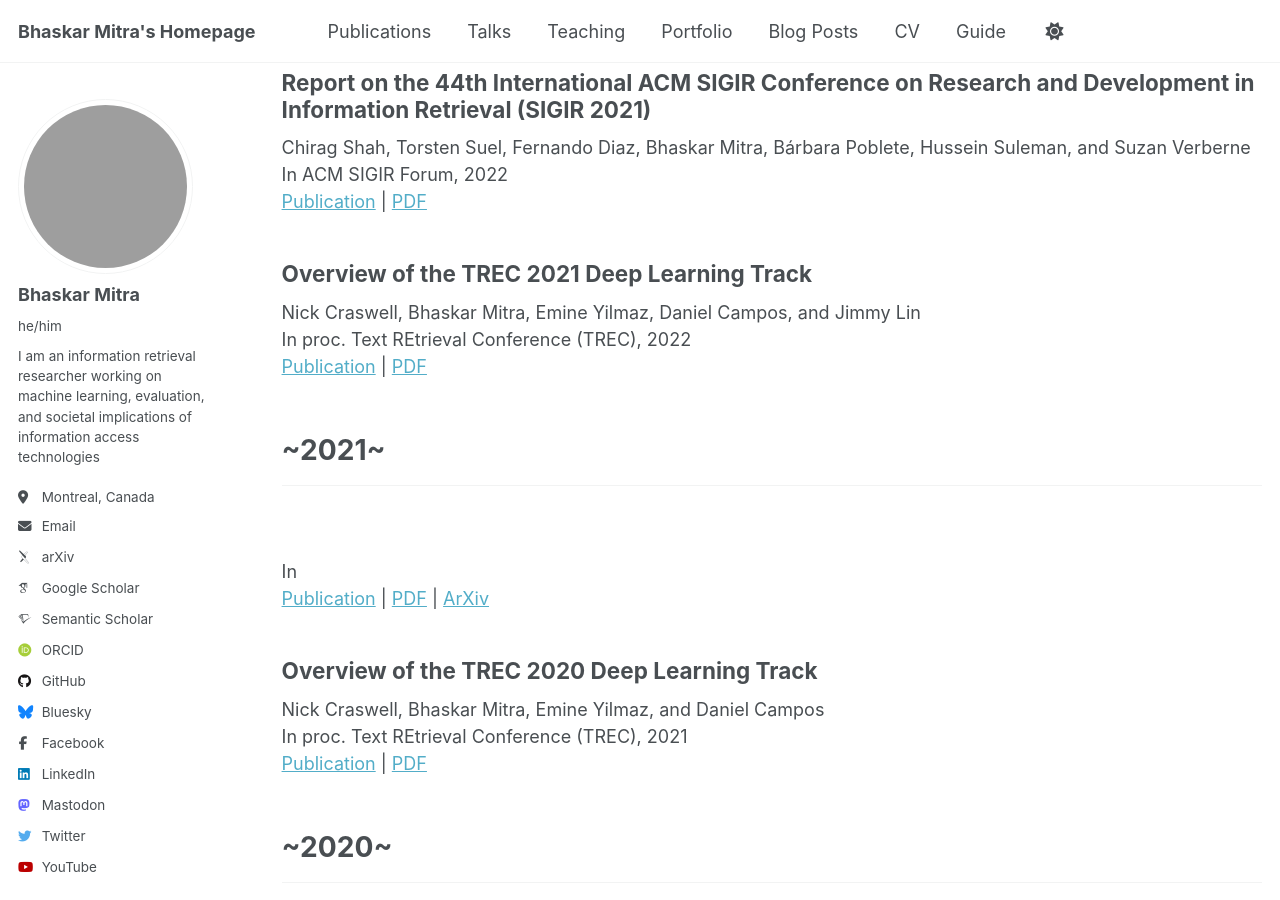
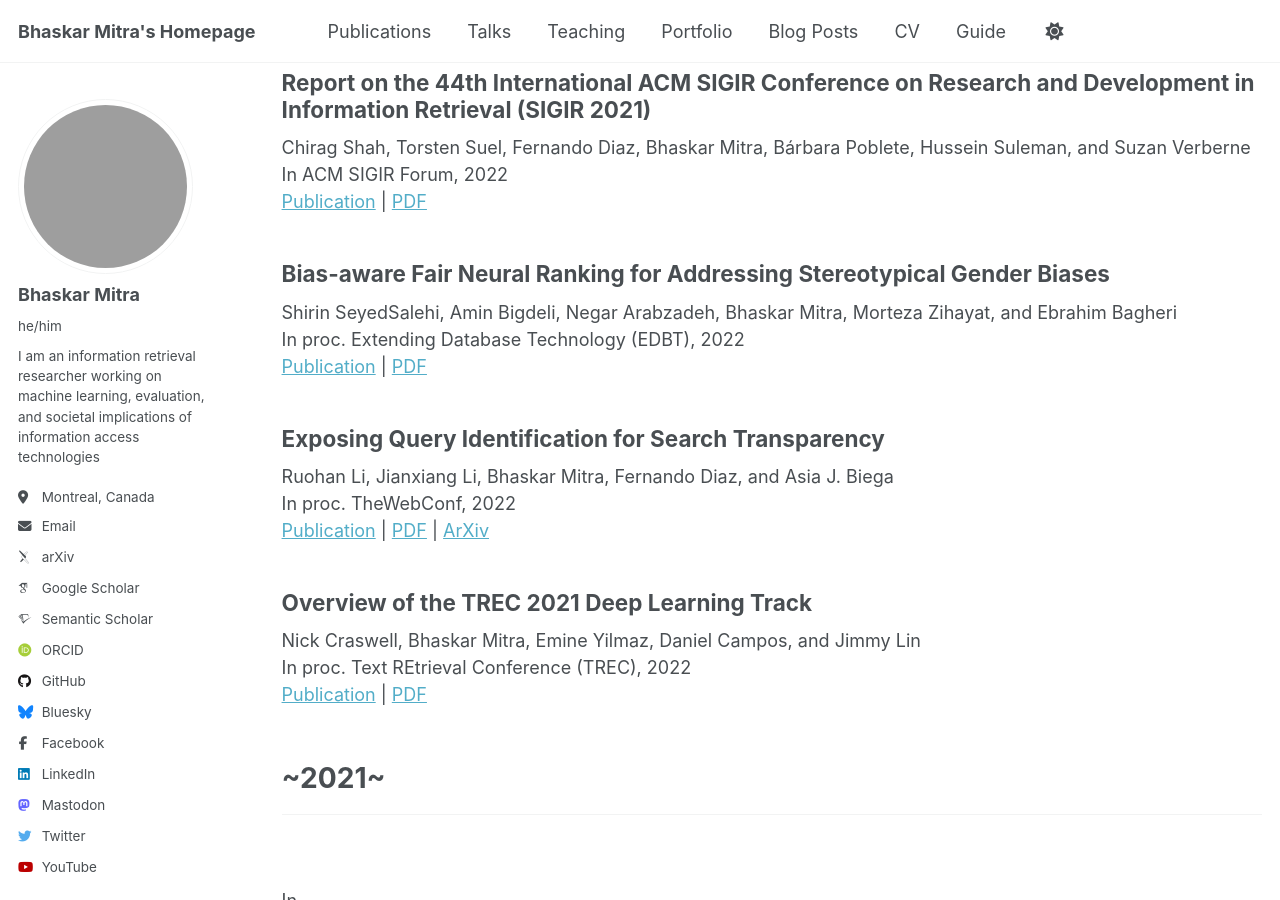
Before and after one commit to bhaskar-mitra/bhaskar-mitra.github.io, a Jekyll site: the page built from _pages/publications.html, in a window 1280 px wide and 900 px high, scrolled down 7490 px. Built offline with Jekyll 4.4.1, drawn with Linux system fonts in a browser that asks for light colours; some web fonts are replaced; grey boxes are pictures that could not be loaded.

Commit message:
Update publications.html

```diff
--- a/_pages/publications.html
+++ b/_pages/publications.html
@@ -273,6 +273,18 @@ author_profile: true
     <a href="https://sigir.org/wp-content/uploads/2022/02/p08.pdf">Publication</a> | <a href="../files/p08.pdf">PDF</a>
   </article>
   <article class="archive__item" itemscope itemtype="http://schema.org/CreativeWork">
+    <h2>Bias-aware Fair Neural Ranking for Addressing Stereotypical Gender Biases</h2>
+    Shirin SeyedSalehi, Amin Bigdeli, Negar Arabzadeh, Bhaskar Mitra, Morteza Zihayat, and Ebrahim Bagheri<br/>
+    In proc. Extending Database Technology (EDBT), 2022<br/>
+    <a href="https://openproceedings.org/2022/conf/edbt/paper-134.pdf">Publication</a> | <a href="../files/paper-134.pdf">PDF</a>
+  </article>
+  <article class="archive__item" itemscope itemtype="http://schema.org/CreativeWork">
+    <h2>Exposing Query Identification for Search Transparency</h2>
+    Ruohan Li, Jianxiang Li, Bhaskar Mitra, Fernando Diaz, and Asia J. Biega<br/>
+    In proc. TheWebConf, 2022<br/>
+    <a href="https://dl.acm.org/doi/abs/10.1145/3485447.3512262">Publication</a> | <a href="../files/3485447.3512262.pdf">PDF</a> | <a href="https://arxiv.org/abs/2110.07701">ArXiv</a>
+  </article>
+  <article class="archive__item" itemscope itemtype="http://schema.org/CreativeWork">
     <h2>Overview of the TREC 2021 Deep Learning Track</h2>
     Nick Craswell, Bhaskar Mitra, Emine Yilmaz, Daniel Campos, and Jimmy Lin<br/>
     In proc. Text REtrieval Conference (TREC), 2022<br/>
```
